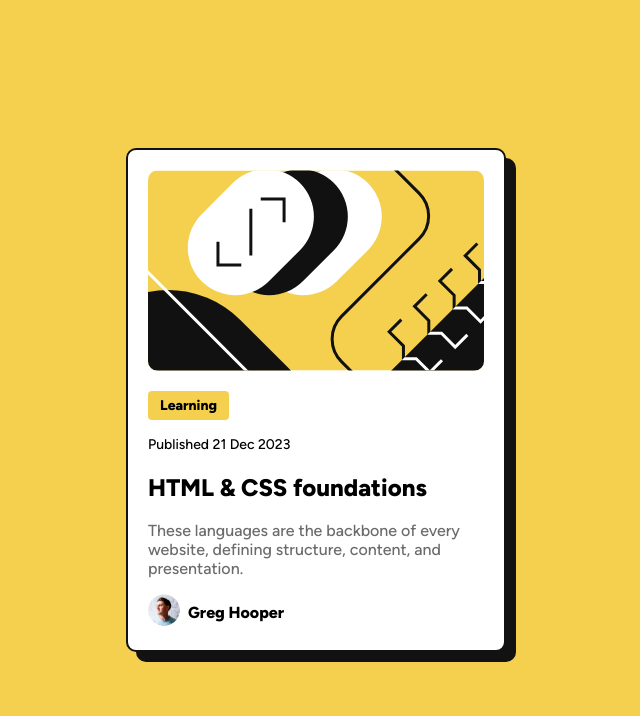
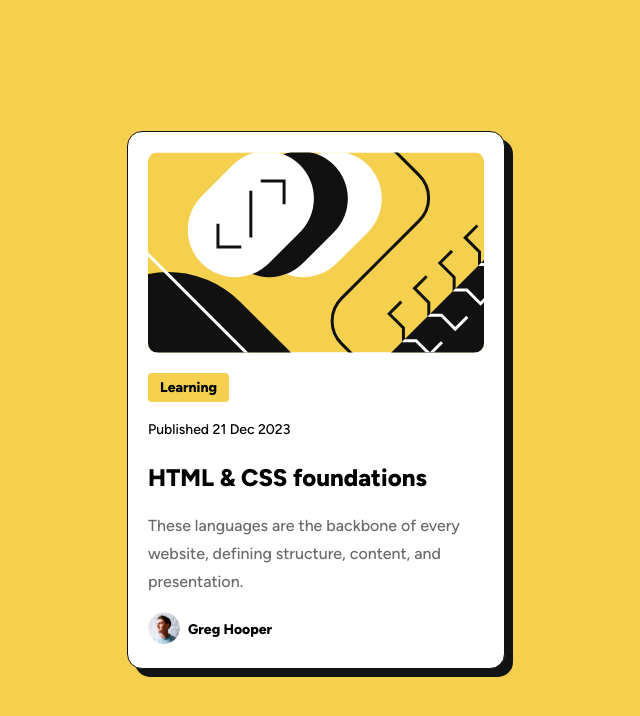
Before and after one commit to dangduomg/learning-web, a plain HTML site: page blog-preview-card-main/index.html in a window 1280 px wide. Shown: the whole page, without its empty margins (324-964 px from the left). Drawn offline with Linux system fonts and the light colour scheme.

Commit message:
Refactor CSS styles for main layout and typography adjustments

```diff
--- a/blog-preview-card-main/index.css
+++ b/blog-preview-card-main/index.css
@@ -31,9 +31,9 @@ main {
   margin: auto;
   padding: 20px;
 
-  border: 2px solid var(--gray-900);
-  border-radius: 10px;
-  box-shadow: 10px 10px var(--gray-900);
+  border: 1px solid var(--gray-900);
+  border-radius: 15px;
+  box-shadow: 8px 8px var(--gray-900);
 
   background: white;
 
@@ -87,12 +87,17 @@ main {
     .author-name {
       margin: 0px 8px;
       font-weight: var(--bold);
+      font-size: var(--font-small);
     }
   }
 }
 
 h1 {
   font-weight: var(--bold);
+}
+
+p {
+  line-height: 1.75;
 }
 
 a {
```
